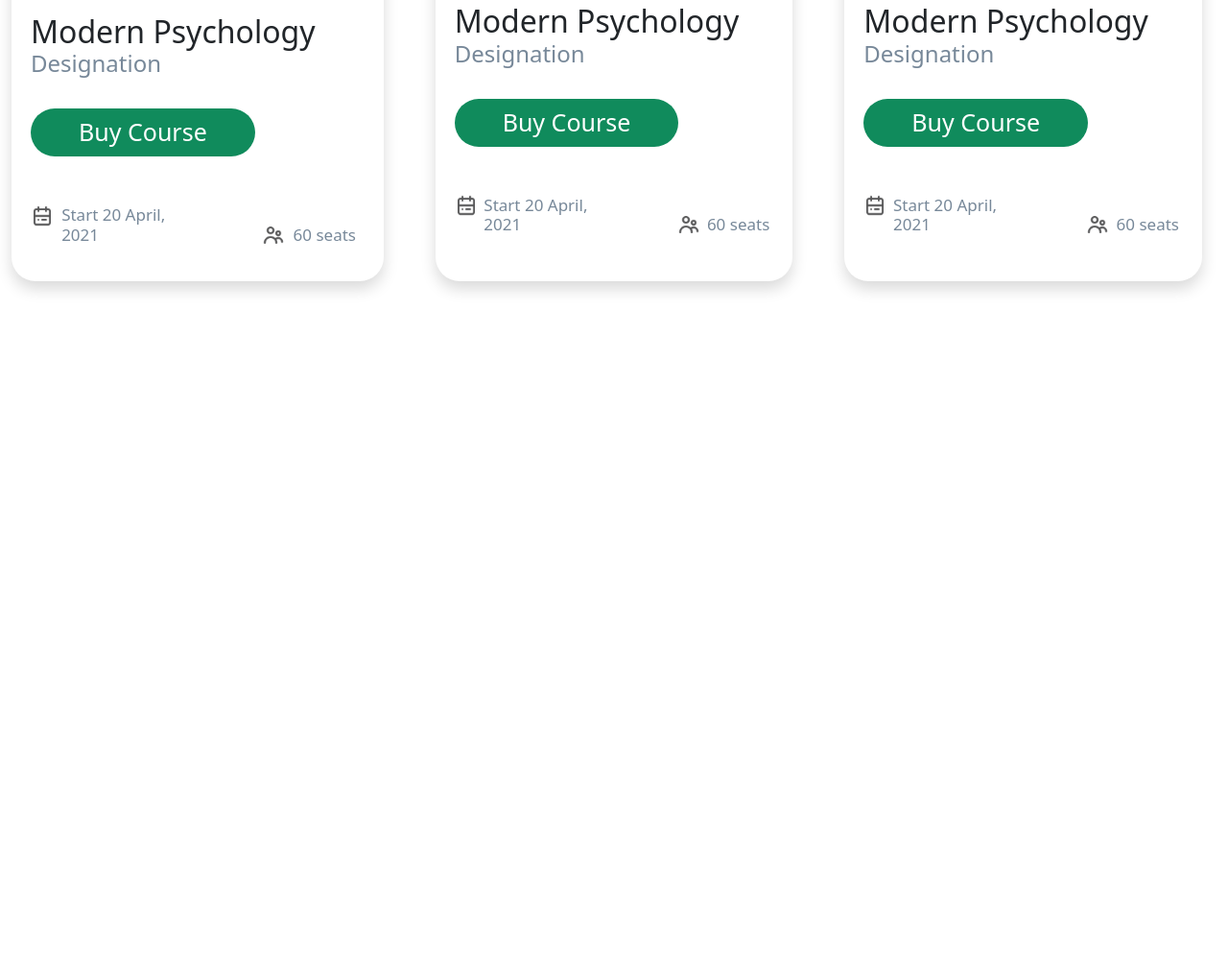
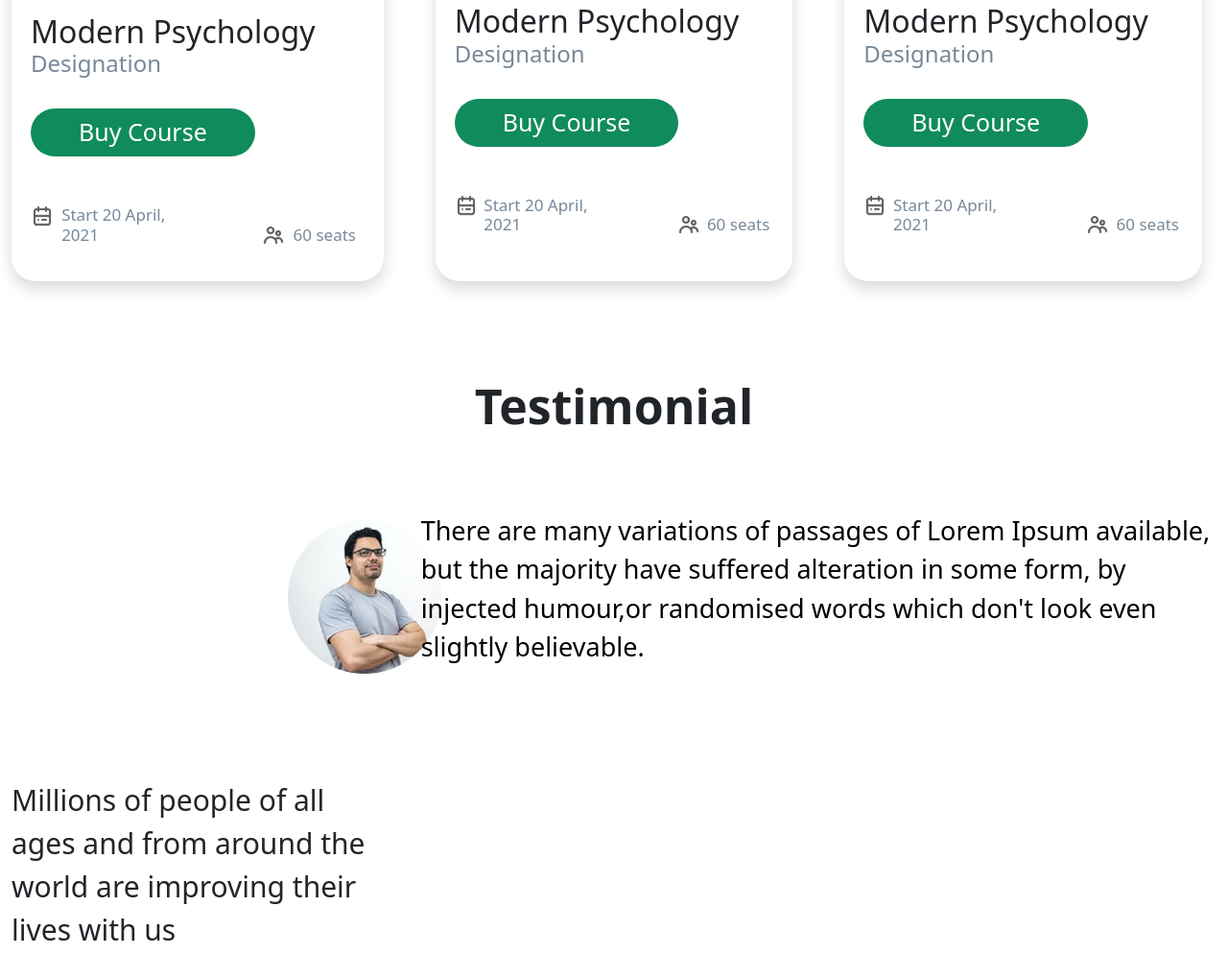
Before and after one commit to rabi993/e-school, a plain HTML site: page index.html in a window 1280 px wide. Shown: the part 2226-3245 px from the top of the page at 96% size. Before the commit the page ends 2619 px from the top, so only its background shows below. Drawn offline with nearby package versions, Linux system fonts and the light colour scheme.

Commit message:
testimonial done

```diff
--- a/index.html
+++ b/index.html
@@ -191,6 +191,39 @@
 
           </div>
     </section>
+    <section class="Testimonial">
+      <div class="container">
+        <h1 class="online-courses">Testimonial</h1>
+        <br><br><br>
+        <div  class="row align-items-center justify-content-center">
+          <div style="padding-left:300px;" class="col-md-4 ">
+            <img style="width:160px; height:160px; " src="images/Photos/Man.png" alt="">
+          </div>
+          <div style="font-size:27px ;color: black" class="col-md-8">
+            <p>There are many variations of passages of Lorem Ipsum available, but the majority have suffered alteration in some form, by injected humour,or randomised words which don't look even slightly believable.</p>
+          </div>
+
+
+        </div>
+      </div>
+
+    </section>
+    <footer>
+      <div class="container row">
+        <div class="col-md-4">
+          <p style="font-size:30px;">Millions of people of all ages and from around the world are improving their lives with us</p>
+        </div>
+        <div class="col-md-3">
+
+        </div>
+        <div class="col-md-3">
+
+        </div>
+        <div class="col-md-2">
+
+        </div>
+      </div>
+    </footer>
 
 
 
```
